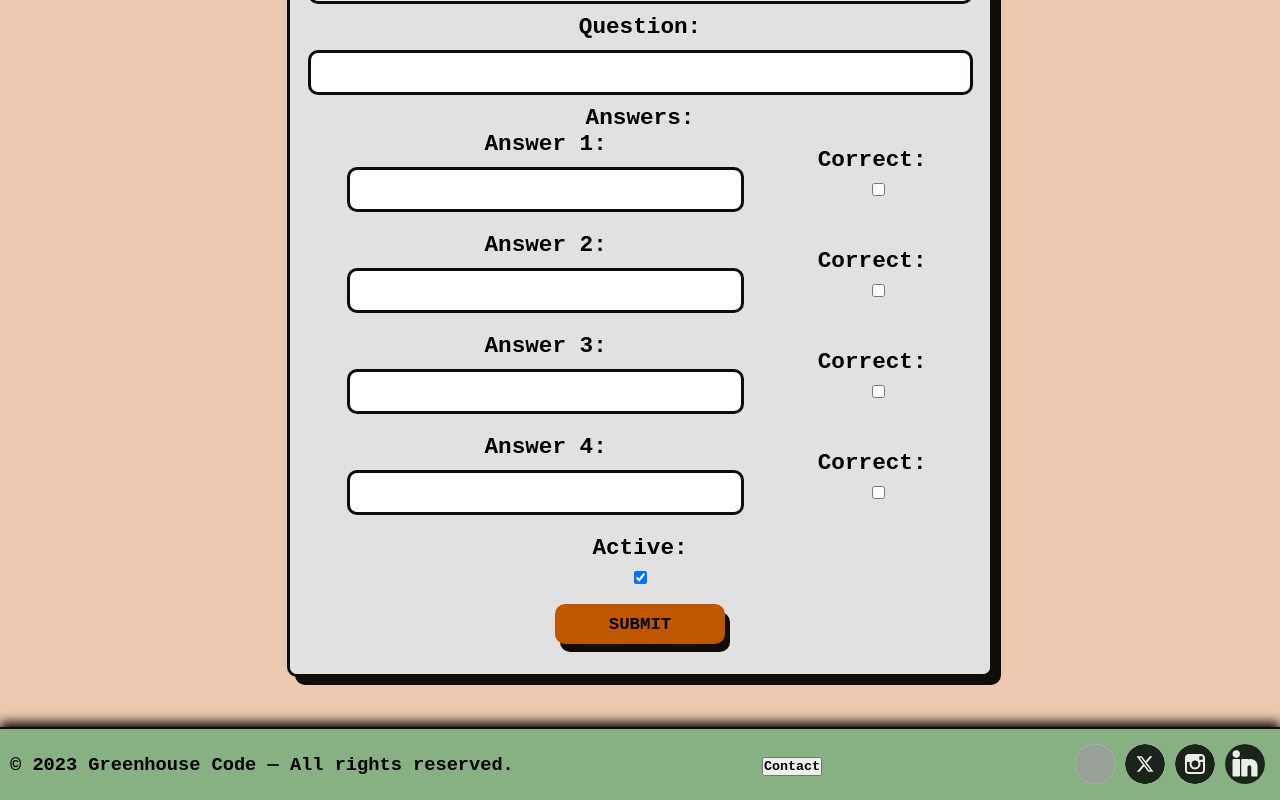
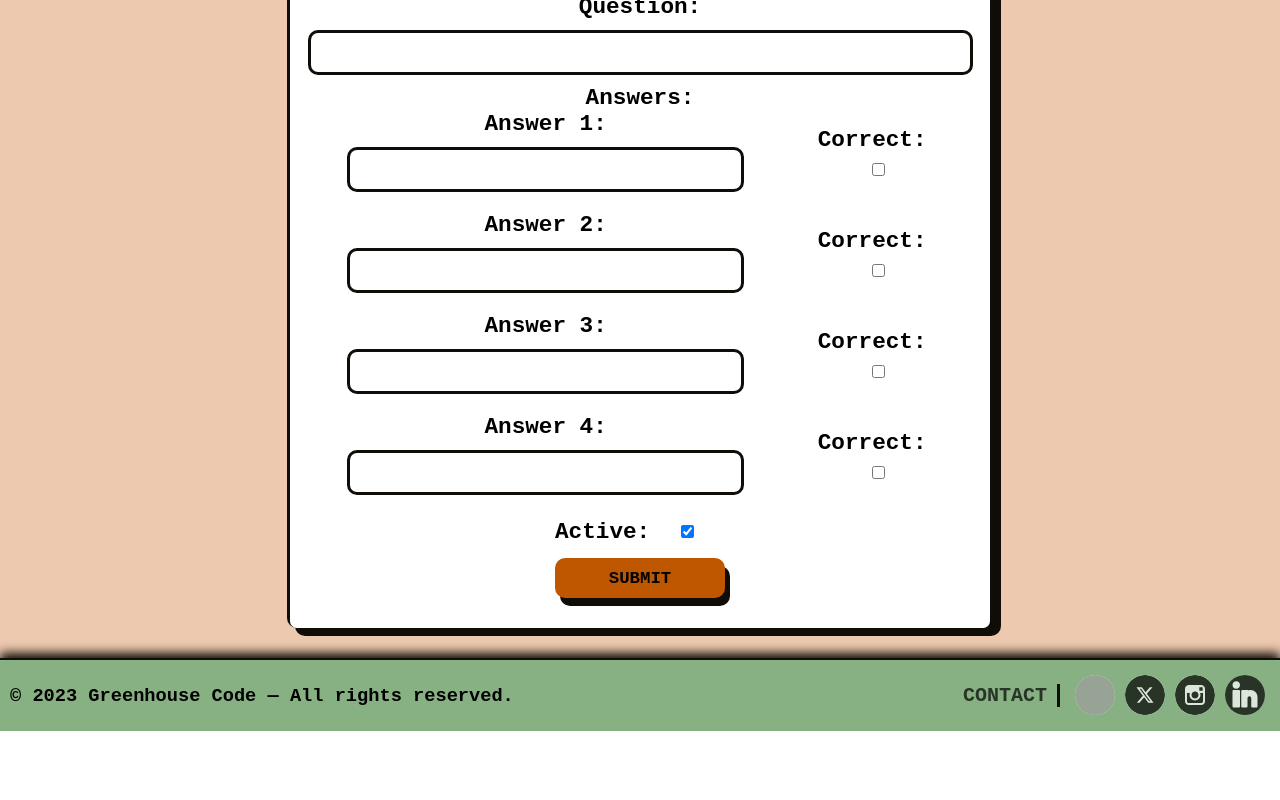
Before and after one commit to progmatic-fs-2023/greenhouse-project, a React (Vite) app in the folder client/: page /admin/new in a window 1280 px wide. Shown: the part 480-1280 px from the top of the page. After the commit the page ends 1211 px from the top, so only its background shows below. Built offline with nearby package versions, Linux system fonts and the light colour scheme; no server answers; sample sign-in values are in the browser's storage; grey boxes are pictures that could not be loaded; a web font is replaced by a local one.

Commit message:
admin css updated

```diff
--- a/client/src/App.css
+++ b/client/src/App.css
@@ -12,6 +12,7 @@
   margin: 0;
   padding: 0;
   font-weight: bold;
+  text-decoration: none;
 }
 
 * input:focus {
--- a/client/src/components/AdminPageComponents/AdminPageComponents.css
+++ b/client/src/components/AdminPageComponents/AdminPageComponents.css
@@ -12,7 +12,7 @@
   border-bottom: 3px solid var(--smokey-black);
   border-left: 3px solid var(--smokey-black);
   border-radius: 10px;
-  background-color: var(--grey-background);
+  background-color: white;
   box-shadow: 8px 8px var(--smokey-black);
 }
 
@@ -25,9 +25,25 @@
   justify-content: center;
   flex-flow: row;
   padding: 5rem 0;
+
 }
 
-.question-form-container, .edit_question_container {
+.new_question {
+  display: flex;
+  justify-content: center;
+  align-items: center;
+  text-align: center;
+  flex-flow: column;
+  margin: 30px auto;
+  width: 700px;
+  border-right: 3px solid var(--smokey-black);
+  border-left: 3px solid var(--smokey-black);
+  border-radius: 10px;
+  background-color: var(--secondary-color);
+  box-shadow: 8px 8px var(--smokey-black);
+}
+
+ .edit_question_container {
   display: flex;
   justify-content: center;
   align-items: center;
@@ -43,22 +59,25 @@
   box-shadow: 8px 8px var(--smokey-black);
 }
 
-.question-form-container {
-  margin: 50px auto;
-}
-
 .edit_question_form {
   display: flex;
   justify-content:flex-start;
   align-items: center;
-  flex-flow: row wrap;
+  flex-flow: row;
   padding: 10px;
 }
 
 .question-form-container p {
   font-size: 17pt;
+  margin-top: 20px;
+}
+
+.new_question p {
+  background-color: var(--grey-background);
+  font-size: 17pt;
   padding: 20px 0;
 }
+
 
 .quiz-form .answer-group {
   display: flex;
@@ -102,8 +121,8 @@
 }
 
 .quiz-form {
-  background-color: var(--grey-background);
   border-radius: 0 0 7px 7px;
+  background-color: white;
 }
 
 .error-message, .edit_question_form p {
@@ -154,6 +173,14 @@
   background-color: var(--grey-background);
 }
 
+.admin h3 {
+  width: 100%;
+  font-size: 18pt;
+  padding: 10px 0;
+  border-bottom: 3px solid var(--smokey-black);
+  background-color: var(--grey-background);
+}
+
 .questions_container li {
   font-size: 17pt;
   padding: 5px;
@@ -173,13 +200,6 @@
 }
 
 
-.modal {
-  display: flex;
-  justify-content: center;
-  flex-direction: row wrap;
-  width: 100%;
-}
-
 .modal_button {
   background-color: darkgray;
   width: fit-content;
@@ -192,3 +212,21 @@
 .modal_button:hover {
   background-color: rgb(138, 138, 138);
 }
+
+.modal h2 {
+  font-size: 30pt;
+}
+
+.active_container {
+  display: flex;
+  justify-content: center;
+  flex-direction: column;
+  width: min-content;
+  margin: 0 auto;
+}
+
+.active {
+  display: flex;
+  justify-content: center;
+  align-items: center;
+}
--- a/client/src/components/AdminPageComponents/NewQuestion.jsx
+++ b/client/src/components/AdminPageComponents/NewQuestion.jsx
@@ -3,7 +3,10 @@ import NewQuestionForm from './QuestionForm';
 
 function NewQuestion() {
   return (
-    <div>
+    <div className='new_question'>
+      <h2>Quiz Form</h2>
+      <p>This form allows you to add a question with one correct and three wrong answers.</p>
+
       <NewQuestionForm />
     </div>
   );
--- a/client/src/components/AdminPageComponents/QuestionForm.jsx
+++ b/client/src/components/AdminPageComponents/QuestionForm.jsx
@@ -140,8 +140,6 @@ function QuestionForm({
 
   return (
     <div className="question-form-container">
-      <h2>Quiz Form</h2>
-      <p>This form allows you to add a question with one correct and three wrong answers.</p>
 
       {formError && <p className="error-message">{formError}</p>}
       {formOk && <p className="ok-message">{formOk}</p>}
@@ -203,13 +201,14 @@ function QuestionForm({
               </div>
             ))}
         </label>
-
-        <label htmlFor="isActive">
+        <div className='active_container'>
+        <label htmlFor="isActive" className='active'>
           Active:
           <input id="isActive" type="checkbox" checked={isActive} onChange={handleIsActiveChange} />
         </label>
 
         <button type="submit">Submit</button>
+        </div>
       </form>
     </div>
   );
--- a/client/src/components/HomePageComponents/welcome.css
+++ b/client/src/components/HomePageComponents/welcome.css
@@ -21,6 +21,7 @@
 
 .welcome_text h3 {
   margin-top: -1.5rem;
+  margin-left: 40px;
   text-align: center;
   font-size: 17pt;
   background-color: #066f3037;
--- a/client/src/components/Layout/MainLayout/Footer/Footer.jsx
+++ b/client/src/components/Layout/MainLayout/Footer/Footer.jsx
@@ -11,15 +11,19 @@ function Footer() {
       <div className="text_container">
         <p>© 2023 Greenhouse Code — All rights reserved.</p>
       </div>
+      <div className="links_container">
+        <div className="contact">
           <NavLink to="/contact">
             <button type="button">Contact</button>
           </NavLink>
+        </div>
         <div className="icons_container">
           <img src={fb} alt="Facebook" />
           <img src={x} alt="X" />
           <img src={ig} alt="Instagram" />
           <img src={linkedIn} alt="Linked In" />
         </div>
+      </div>
     </footer>
   );
 }
--- a/client/src/components/Layout/MainLayout/Footer/footer.css
+++ b/client/src/components/Layout/MainLayout/Footer/footer.css
@@ -20,12 +20,42 @@ footer img {
   margin: 5px 5px 0 5px;
   background-color: white;
   border-radius: 50%;
-  opacity: 80%;
+  opacity: 70%;
 }
 
 footer img:hover {
   opacity: 100%;
   cursor: pointer;
+  transition-duration: 0.5s;
+}
+
+.links_container {
+  display: flex;
+  justify-content: space-evenly;
+  align-items: center;
+}
+
+.contact{
+  height: 100%;
+  border-right: 3px solid var(--smokey-black);
+  padding-right: 10px;
+  margin-right: 10px;
+}
+
+.contact button {
+  background-color: var(--secondary-color);
+  border: none;
+  outline: none;
+  font-size: 15pt;
+  opacity: 70%;
+  transition-duration: 0.5s;
+  text-transform: uppercase;
+}
+
+.contact button:hover {
+  opacity: 100%;
+  cursor: pointer;
+  letter-spacing: 0.5pt;
 }
 
 @media only screen and (max-width: 700px) {
--- a/client/src/components/Layout/ProfileLayout/profile.css
+++ b/client/src/components/Layout/ProfileLayout/profile.css
@@ -83,7 +83,6 @@
 
 .profile_navbar .navlink:hover {
     list-style: none;
-    width: max-content;
     padding: 5px 0;
     color: #100c08a7;
     letter-spacing: 0.3px;
--- a/client/src/components/ProfilePageComponents/Account.jsx
+++ b/client/src/components/ProfilePageComponents/Account.jsx
@@ -11,11 +11,13 @@ export default function Account() {
           Email address:
           <input name='email' className='email' type="text" value={userEmail}/>
         </label>
+        <button type='submit'>Save</button>
 
         <label htmlFor='username' className='username_label'>
           Username:
           <input name='username' className="username" type="text" value={username}/>
         </label>
+        <button type='submit'>Save</button>
       </div>
 
       <button type='button' id='delete_button'>Delete profile</button>
--- a/client/src/components/ProfilePageComponents/profileMenu.css
+++ b/client/src/components/ProfilePageComponents/profileMenu.css
@@ -8,7 +8,7 @@
     display: flex;
     justify-content: space-between;
     flex-flow: row;
-    width: 600px;
+    width: 570px;
     margin: 30px auto;
     font-size: 20pt;
 }
@@ -21,7 +21,7 @@
 }
 
 
-.container button {
+#delete_button {
     width: 130px;
     padding: 10px;
     margin: 20px auto;
@@ -35,7 +35,7 @@
     text-transform: uppercase;
 }
 
-.container button:hover {
+#delete_button:hover {
     background-color: rgb(218, 3, 3);
     cursor: pointer;
 }
--- a/client/src/login.css
+++ b/client/src/login.css
@@ -17,10 +17,10 @@
   border-left: 3px solid var(--smokey-black);
   border-radius: 10px;
   box-shadow: 8px 8px var(--smokey-black);
-  background-color: var(--grey-background);
+  background-color: white;
 }
 
-.login_container h2, .question-form-container h2, .edit_question_container h2, .admin h1 {
+.login_container h2, .question-form-container h2, .edit_question_container h2, .admin h1, .new_question h2 {
   border: 3px solid var(--smokey-black);
   width: 100%;
   border-radius: 10px 10px 0 0;
--- a/client/src/pages/Admin.jsx
+++ b/client/src/pages/Admin.jsx
@@ -8,7 +8,7 @@ export default function AdminPage() {
     <div className="admin_main_container">
       <div className="admin">
         <h1>Hello {username}</h1>
-        <h3>Want would you like to do?</h3>
+        <h3>What would you like to do?</h3>
         <NavLink to="/admin/new">
           <button type="button">New Question</button>
         </NavLink>
```
Lines whose indentation alone changed are shown as unchanged.
